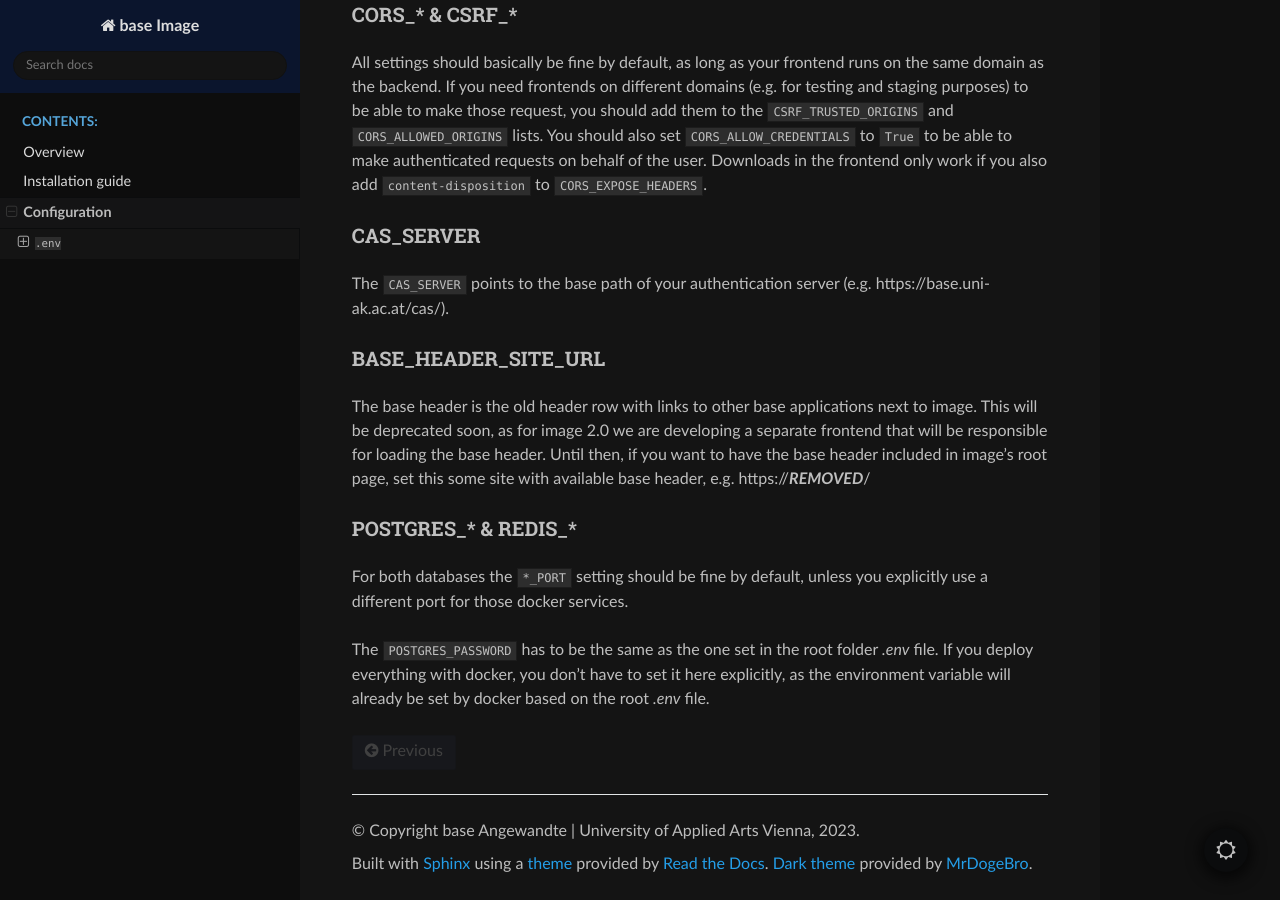
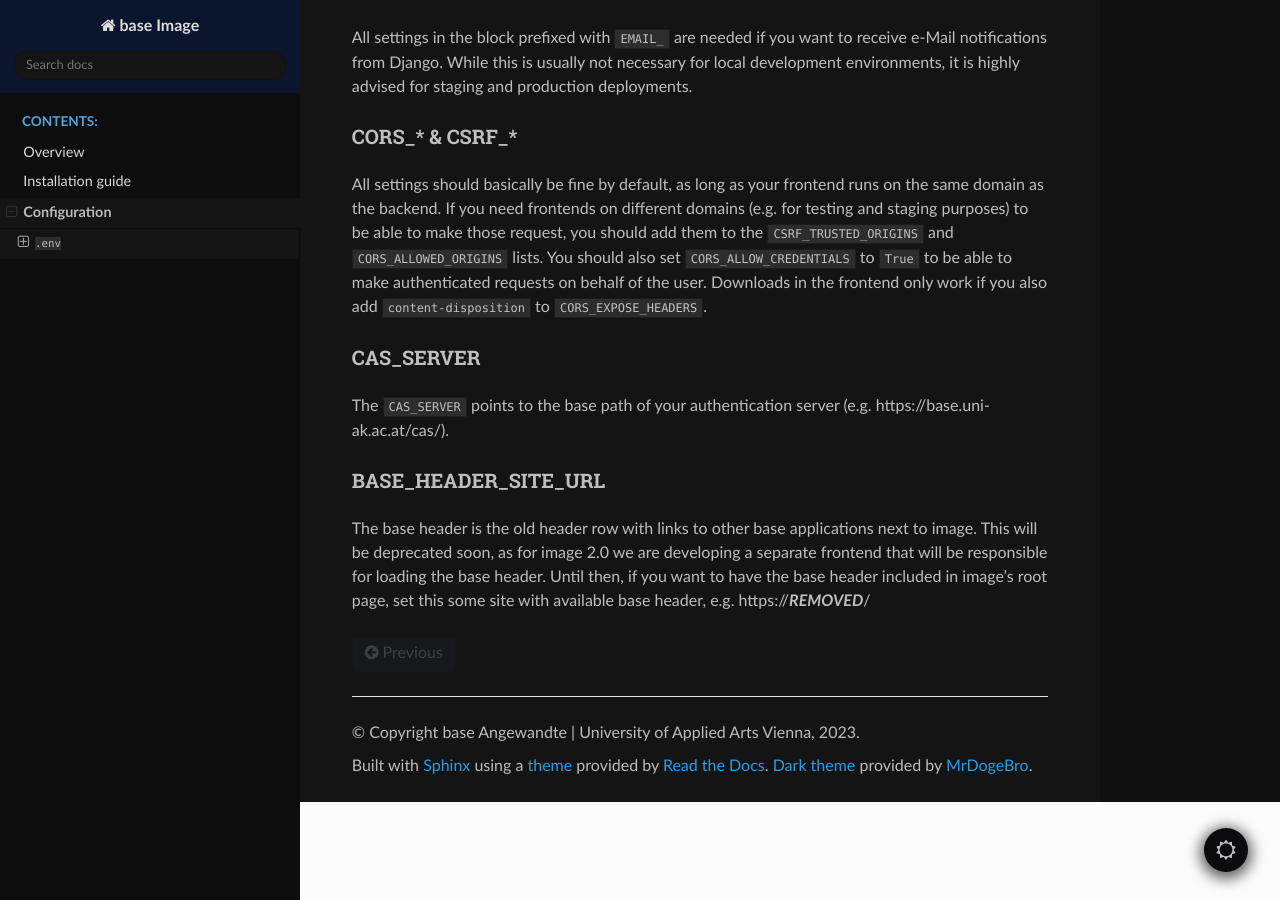
Before and after one commit to base-angewandte/image-backend, a Sphinx documentation site: the page built from docs/configuration.md, in a window 1280 px wide and 900 px high, scrolled down 1597 px. Built offline with Sphinx 7.4.7 and the Read the Docs theme 2.0.0, drawn with Linux system fonts in a browser that asks for light colours; some of the changed text lies outside the part shown.

Commit message:
docs: update documentation

```diff
--- a/docs/configuration.md
+++ b/docs/configuration.md
@@ -87,12 +92,3 @@ to image. This will be deprecated soon, as for image 2.0 we are developing a
 separate frontend that will be responsible for loading the base header. Until
 then, if you want to have the base header included in image's root page, set
 this some site with available base header, e.g. https://***REMOVED***/
-
-### POSTGRES\_\* & REDIS\_\*
-
-For both databases the `*_PORT` setting should be fine by default, unless you explicitly
-use a different port for those docker services.
-
-The `POSTGRES_PASSWORD` has to be the same as the one set in the root folder _.env_ file.
-If you deploy everything with docker, you don't have to set it here explicitly, as the
-environment variable will already be set by docker based on the root _.env_ file.
```
Also changed, not shown: other parts of docs/configuration.md (+5 -0 lines).
